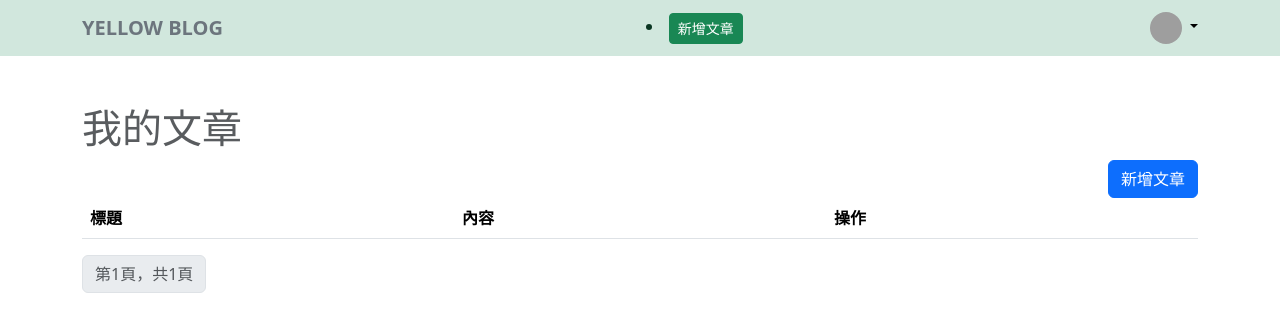
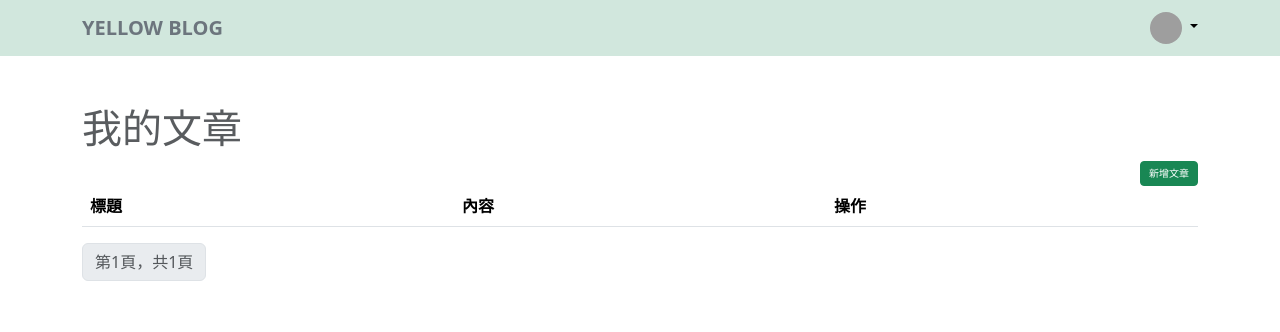
Before and after one commit to hkt9584/myBlog, a Django app: page /post/user/ in a window 1280 px wide. Shown: the top 332 px of the page. Run offline with Django 5.2, Linux system fonts and the light colour scheme; the visitor is signed in with stand-in values (Sample User, id 1); data that the repository does not hold is empty; some libraries are stand-ins or nearby versions; grey boxes are pictures that could not be loaded.

Commit message:
修改樣式

```diff
--- a/templates/base.html
+++ b/templates/base.html
@@ -20,9 +20,6 @@
       <div class="container">
         <a class="navbar-brand text-secondary fw-bolder" href="/">YELLOW BLOG</a>
         {% if user.is_authenticated %}
-        <li class="nav-item">
-          <a class="btn btn-success btn-sm" href="{% url 'add_post' %}">新增文章</a>
-      </li>
         <div class="flex-shrink-0 dropdown">
           <a href="#" class="d-block link-body-emphasis text-decoration-none dropdown-toggle" data-bs-toggle="dropdown" aria-expanded="false">
             <img src="https://images.hahow.in/images/618f8885a307ca00076a9f75" alt="mdo" width="32" height="32" class="rounded-circle">
--- a/templates/post/user_posts.html
+++ b/templates/post/user_posts.html
@@ -5,7 +5,7 @@
         <h1>我的文章</h1>
         {% comment %} add create button {% endcomment %}
         <div class="text-end">
-            <a href="/post/create" class="btn btn-primary">新增文章</a>
+            <a href="/post/create" class="btn btn-success btn-sm" style="font-size: 10px;">新增文章</a>
         </div>
         <table class="table table-striped" style="table-layout: fixed">
             <thead>
```
